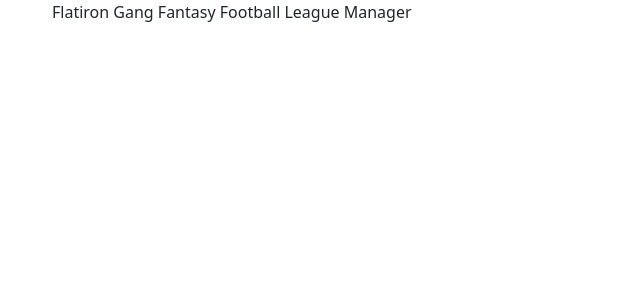
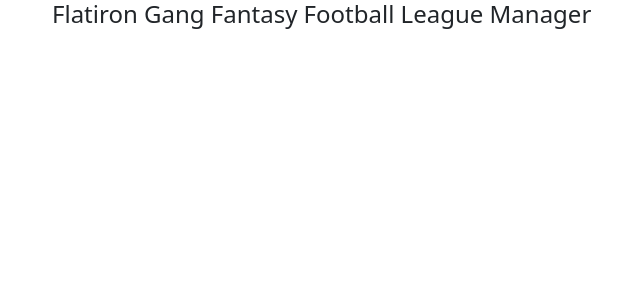
Before and after one commit to dxyz773/Flatiron_Gang, a React (Create React App) app in the folder client/: page /account in a window 1280 px wide. Shown: the top 300 px of the page, without its empty margins (30-670 px from the left). Built offline with nearby package versions, Linux system fonts and the light colour scheme.

Commit message:
Add React Routes, Update react tree and Client side routes. Work in progress

```diff
--- a/client/src/components/Navbar.js
+++ b/client/src/components/Navbar.js
@@ -1,7 +1,7 @@
 function Navbar() {
   return (
     <div className="container">
-      Flatiron Gang Fantasy Football League Manager
+      <h4>Flatiron Gang Fantasy Football League Manager</h4>
     </div>
   );
 }
```
